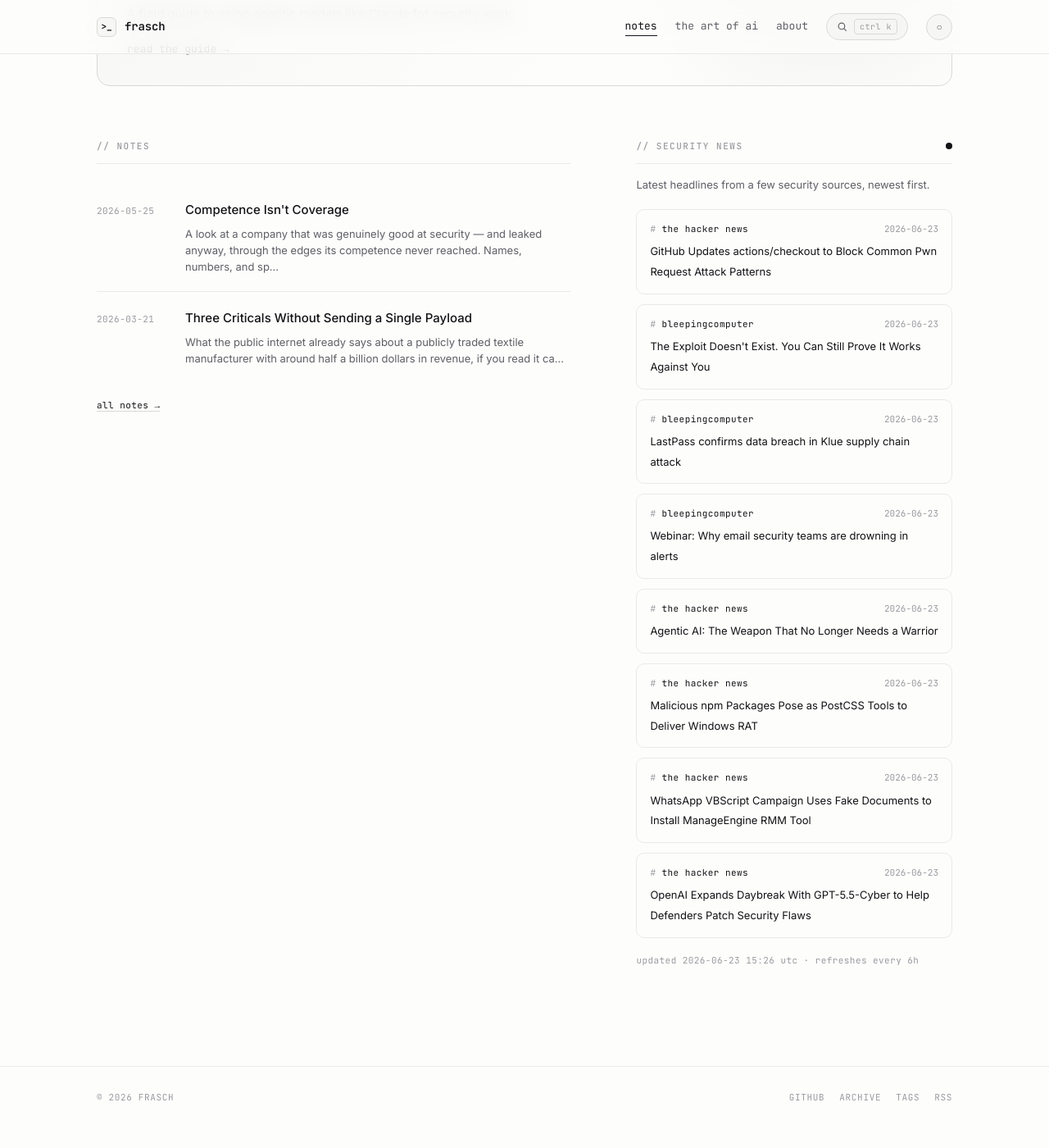
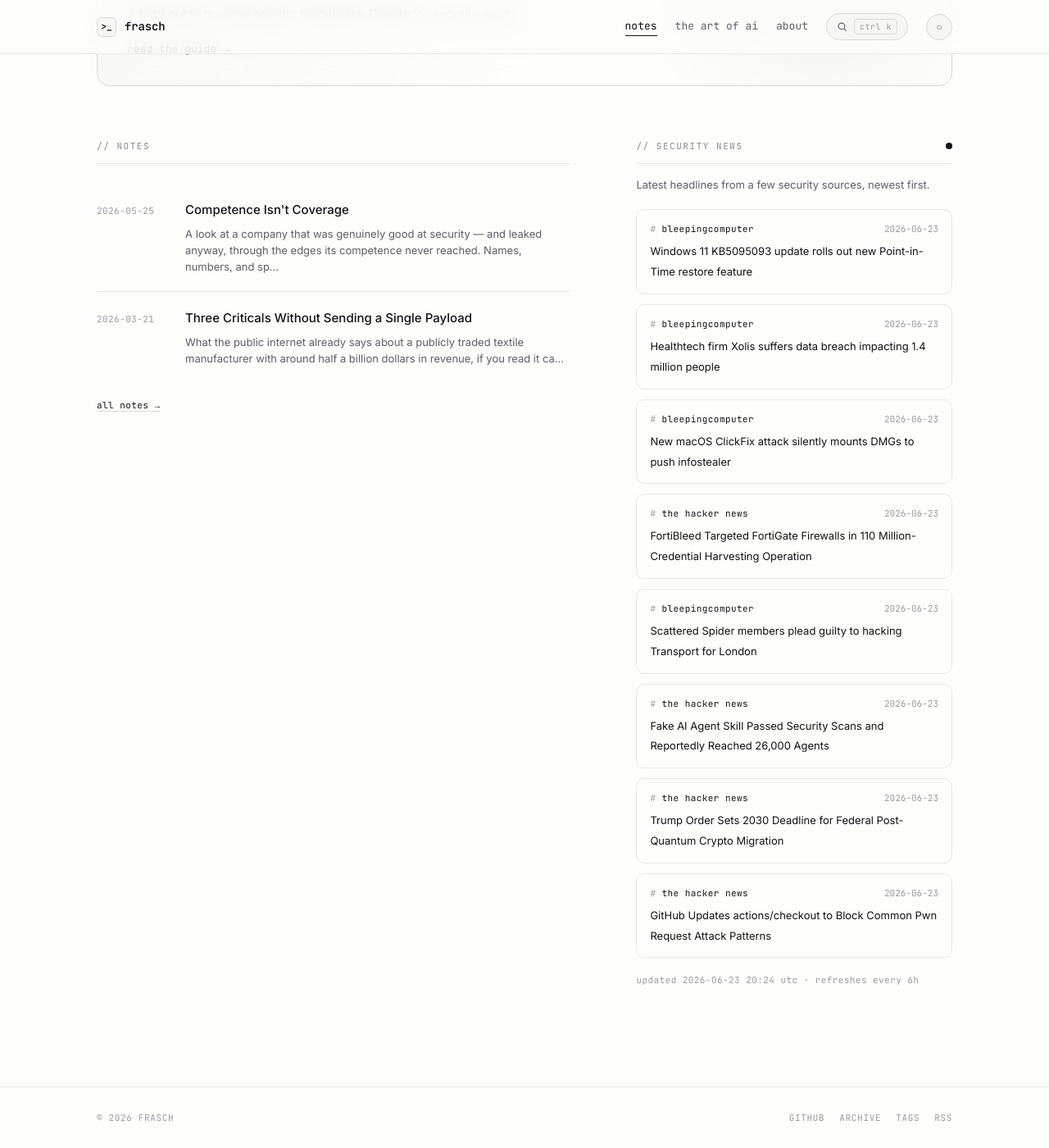
Before and after one commit to whoisfrasch/frasch, a Jekyll site: the page built from index.html, in a window 1280 px wide and 1400 px high, scrolled down 615 px. Shown: the whole window at 82% size. Built offline with Jekyll 4.4.1, drawn with Linux system fonts in a browser that asks for light colours; before the commit the page ends 1990 px from its top, so only the background shows below that.

Commit message:
Refresh security news feed

```diff
--- a/_data/news.json
+++ b/_data/news.json
@@ -1,53 +1,53 @@
 {
-  "updated": "2026-06-23T15:26:41Z",
+  "updated": "2026-06-23T20:24:40Z",
   "items": [
+    {
+      "source": "bleepingcomputer",
+      "title": "Windows 11 KB5095093 update rolls out new Point-in-Time restore feature",
+      "link": "https://www.bleepingcomputer.com/news/microsoft/windows-11-kb5095093-update-rolls-out-new-point-in-time-restore-feature/",
+      "date": "2026-06-23T20:22:21Z"
+    },
+    {
+      "source": "bleepingcomputer",
+      "title": "Healthtech firm Xolis suffers data breach impacting 1.4 million people",
+      "link": "https://www.bleepingcomputer.com/news/security/healthtech-firm-xolis-suffers-data-breach-impacting-14-million-people/",
+      "date": "2026-06-23T19:59:12Z"
+    },
+    {
+      "source": "bleepingcomputer",
+      "title": "New macOS ClickFix attack silently mounts DMGs to push infostealer",
+      "link": "https://www.bleepingcomputer.com/news/security/new-macos-clickfix-attack-silently-mounts-dmgs-to-push-infostealer/",
+      "date": "2026-06-23T18:30:16Z"
+    },
+    {
+      "source": "the hacker news",
+      "title": "FortiBleed Targeted FortiGate Firewalls in 110 Million-Credential Harvesting Operation",
+      "link": "https://thehackernews.com/2026/06/fortibleed-targeted-fortigate-firewalls.html",
+      "date": "2026-06-23T18:20:49Z"
+    },
+    {
+      "source": "bleepingcomputer",
+      "title": "Scattered Spider members plead guilty to hacking Transport for London",
+      "link": "https://www.bleepingcomputer.com/news/security/scattered-spider-members-plead-guilty-to-hacking-transport-for-london/",
+      "date": "2026-06-23T15:31:59Z"
+    },
+    {
+      "source": "the hacker news",
+      "title": "Fake AI Agent Skill Passed Security Scans and Reportedly Reached 26,000 Agents",
+      "link": "https://thehackernews.com/2026/06/fake-ai-agent-skill-passed-security.html",
+      "date": "2026-06-23T15:16:43Z"
+    },
+    {
+      "source": "the hacker news",
+      "title": "Trump Order Sets 2030 Deadline for Federal Post-Quantum Crypto Migration",
+      "link": "https://thehackernews.com/2026/06/trump-order-sets-2030-deadline-for.html",
+      "date": "2026-06-23T15:16:40Z"
+    },
     {
       "source": "the hacker news",
       "title": "GitHub Updates actions/checkout to Block Common Pwn Request Attack Patterns",
       "link": "https://thehackernews.com/2026/06/github-updates-actionscheckout-to-block.html",
       "date": "2026-06-23T14:22:03Z"
-    },
-    {
-      "source": "bleepingcomputer",
-      "title": "The Exploit Doesn't Exist. You Can Still Prove It Works Against You",
-      "link": "https://www.bleepingcomputer.com/news/security/the-exploit-doesnt-exist-you-can-still-prove-it-works-against-you/",
-      "date": "2026-06-23T14:01:11Z"
-    },
-    {
-      "source": "bleepingcomputer",
-      "title": "LastPass confirms data breach in Klue supply chain attack",
-      "link": "https://www.bleepingcomputer.com/news/security/lastpass-confirms-data-breach-in-klue-supply-chain-attack/",
-      "date": "2026-06-23T13:58:25Z"
-    },
-    {
-      "source": "bleepingcomputer",
-      "title": "Webinar: Why email security teams are drowning in alerts",
-      "link": "https://www.bleepingcomputer.com/news/security/webinar-why-email-security-teams-are-drowning-in-alerts/",
-      "date": "2026-06-23T12:12:20Z"
-    },
-    {
-      "source": "the hacker news",
-      "title": "Agentic AI: The Weapon That No Longer Needs a Warrior",
-      "link": "https://thehackernews.com/2026/06/agentic-ai-weapon-that-no-longer-needs.html",
-      "date": "2026-06-23T11:30:00Z"
-    },
-    {
-      "source": "the hacker news",
-      "title": "Malicious npm Packages Pose as PostCSS Tools to Deliver Windows RAT",
-      "link": "https://thehackernews.com/2026/06/malicious-npm-packages-pose-as-postcss.html",
-      "date": "2026-06-23T08:54:32Z"
-    },
-    {
-      "source": "the hacker news",
-      "title": "WhatsApp VBScript Campaign Uses Fake Documents to Install ManageEngine RMM Tool",
-      "link": "https://thehackernews.com/2026/06/whatsapp-vbscript-campaign-uses-fake.html",
-      "date": "2026-06-23T05:38:40Z"
-    },
-    {
-      "source": "the hacker news",
-      "title": "OpenAI Expands Daybreak With GPT-5.5-Cyber to Help Defenders Patch Security Flaws",
-      "link": "https://thehackernews.com/2026/06/openai-expands-daybreak-with-gpt-55.html",
-      "date": "2026-06-23T03:56:58Z"
     }
   ]
 }
```
